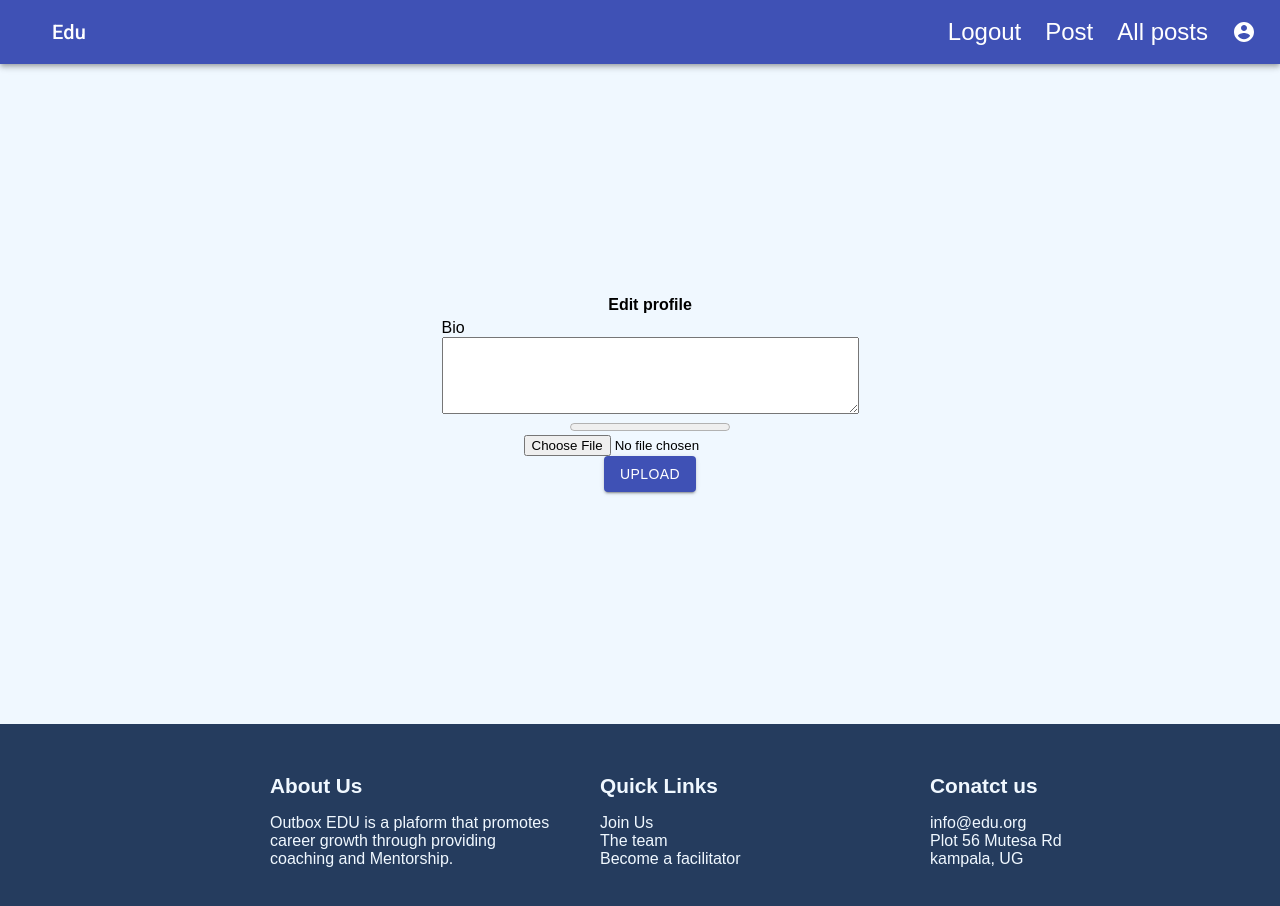
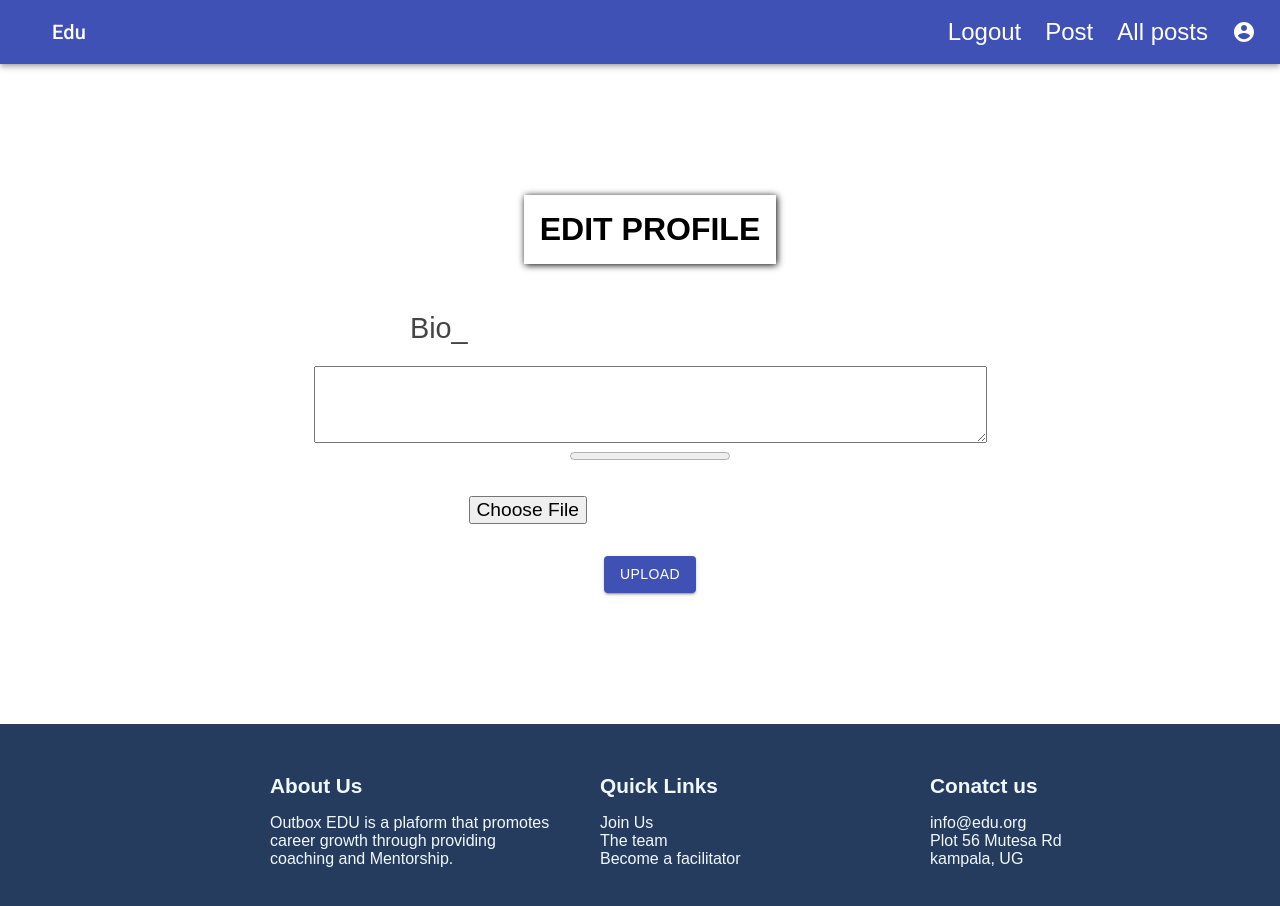
Before and after one commit to outboxafrica/Operators, a React (Create React App) app: page /editprofile in a window 1280 px wide. Shown: the top 906 px of the page. Built offline with nearby package versions, Linux system fonts and the light colour scheme; no server answers; the database is empty.

Commit message:
refactor page styling

```diff
--- a/src/Pages/EditProfile/EditProfile.jsx
+++ b/src/Pages/EditProfile/EditProfile.jsx
@@ -73,20 +73,21 @@ function EditProfile(props) {
   };
 
   return (
-    <div className="display">
+    <div className="display"  style={{background:"#fff",border:"1p solid", boxShadow:"1px 1px 7px "}}>
       <ProfileNavBar />
-      <div className="content">
-        <h4>Edit profile</h4>
+      <div className="content" >
+        <h4 style={{fontSize:"2rem",color:"",marginBottom:"2rem", padding:"1rem", boxShadow:"1px 1px 7px "}} >EDIT PROFILE</h4>
+        <p style={{color:"#444", textAlign:"left", width:"40%", margin:"0 auto",padding:"1rem", fontSize:"1.8rem"}}>Bio_</p>
         <TextArea
           type="text"
-          label="Bio"
-          placeholder="Enter Bio Data..."
+          // label="Bio"
+          placeholder="Write something about yourself"
           value={caption}
           onChange={(event) => setCaption(event.target.value)}
           // value={props.value}
           // onChange={props.onChange}
           rows="5"
-          cols="50"
+          cols="82"
         />
         <progress
           className="imageupload_progress"
@@ -94,7 +95,7 @@ function EditProfile(props) {
           max="100"
         ></progress>
         <p></p>
-        <input type="file" onChange={handleChange} />
+        <input type="file" style={{margin:"2rem" , color:"#fff", fontSize:"1.2rem", fontWeight:"bolder"}}  onChange={handleChange} />
         <p></p>
         <Button variant="contained" color="primary" onClick={handleUpload}>
           Upload
```
